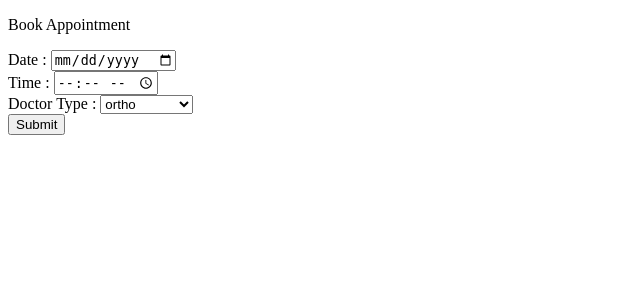
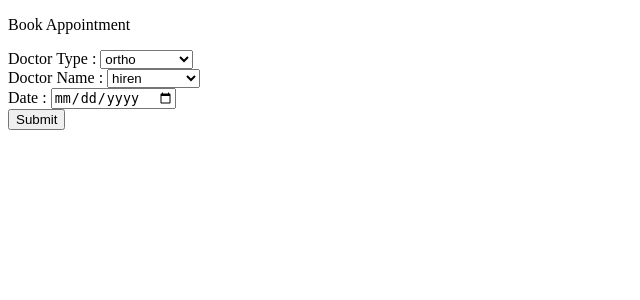
Before and after one commit to meet2712/Patient-Managment, a FastAPI app: template Templates/appointment.html in a window 1280 px wide. Shown: the top 300 px of the page, without its empty margins (0-640 px from the left). Run offline with FastAPI, Linux system fonts and the light colour scheme; the template is opened without the code that fills it, so the values that code supplies are empty; parts of the project's set-up code (start-up, migrations or seed data) failed here and were passed over.

Commit message:
Logic Created For Appointment

```diff
--- a/Templates/appointment.html
+++ b/Templates/appointment.html
@@ -8,12 +8,8 @@
     <div>
         <p>Book Appointment</p>
         <form method="get" id="appointment_form">
-            <label>Date : </label>
-            <input type="date" id="date" name="date">
-            <br>
-            <label>Time : </label>
-            <input type="time" id="time" name="time">
-            <br>
+
+
             <label>Doctor Type : </label>
             <select id="doc_type" name="doc_type">
               <option value="ortho">ortho</option>
@@ -22,6 +18,21 @@
               <option value="Cardiologist">Cardiologist</option>
             </select>
             <br>
+
+            <label>Doctor Name : </label>
+            <select id="doc_name" name="doc_name">
+              <option value="hiren">hiren</option>
+              <option value="dixit">dixit</option>
+              <option value="meet">meet</option>
+              <option value="Cardiologist">Cardiologist</option>
+            </select>
+            <br>
+            <label>Date : </label>
+            <input type="date" id="date" name="date">
+            <br>
+<!--            <label>Time : </label>-->
+<!--            <input type="time" id="time" name="time">-->
+<!--            <br>-->
             <button type="submit" form="appointment_form" value="Submit">Submit</button>
         </form>
     </div>
--- a/app.py
+++ b/app.py
@@ -244,6 +244,27 @@ def get_schedule_doc_date(user: User_Pydantic = Depends(get_current_user)):
     return json_data
 
 
+#appointment logic
+doc_type_value = 'Cardiologist'
+mydb = mysql.connector.connect(host="us-cdbr-east-03.cleardb.com", user="b4b07506295099", passwd="90df5ad7")
+
+#for selecting doctor type
+mycursor = mydb.cursor()
+query_for_doc = """ select doc_name from doctor where doc_type = "Cardiologist" """
+mycursor.execute("use heroku_cb8e53992ffbeaf")
+mycursor.execute(query_for_doc,doc_type_value)
+doc_list = mycursor.fetchone()
+print(doc_list)
+
+
+# date = "2021-03-06"
+# name = "Meet Vaghasia"
+mycursor = mydb.cursor()
+query_for_time = """ select time from schedule where doc_id = (select doc_id from doctor where doc_name = "Meet Vaghasia") AND date = "2021-03-06" """
+mycursor.execute("use heroku_cb8e53992ffbeaf")
+mycursor.execute(query_for_time,)
+time_list = mycursor.fetchall()
+print(time_list)
 
 register_tortoise(
     app,
```
